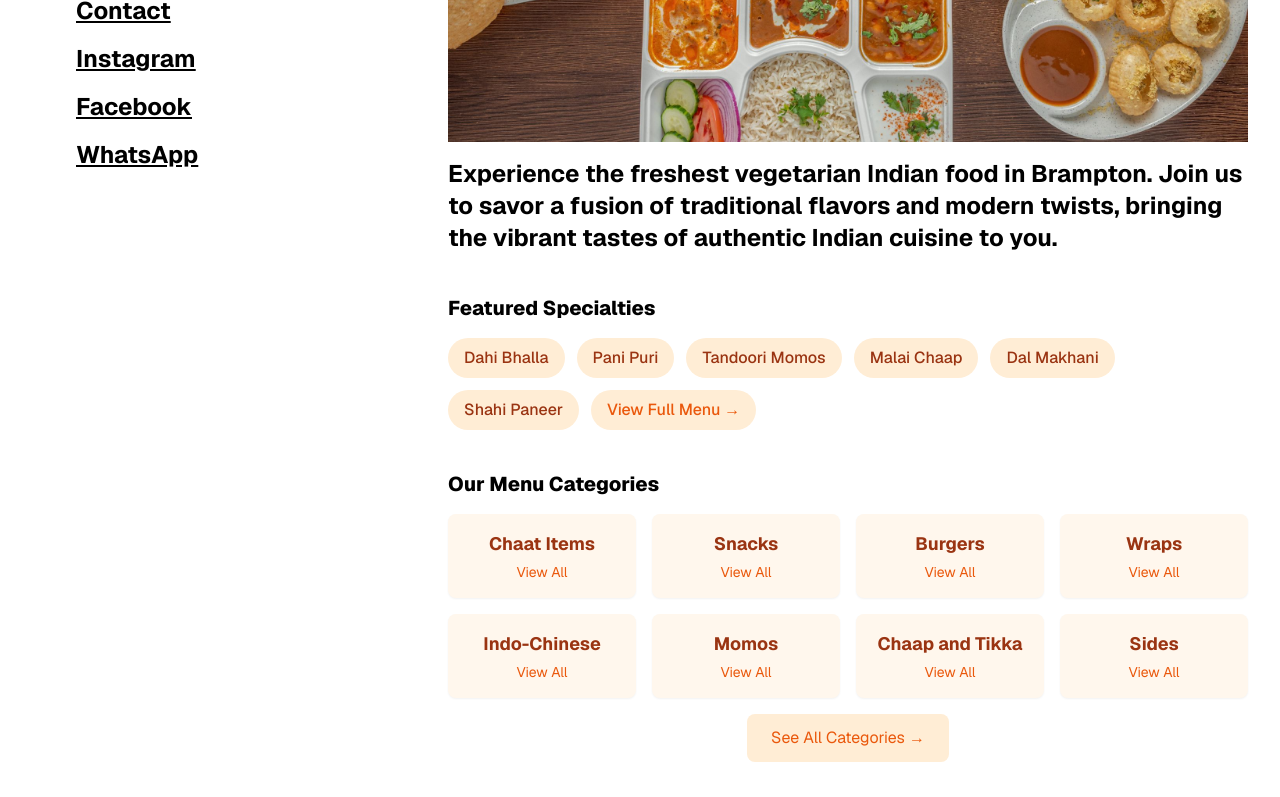
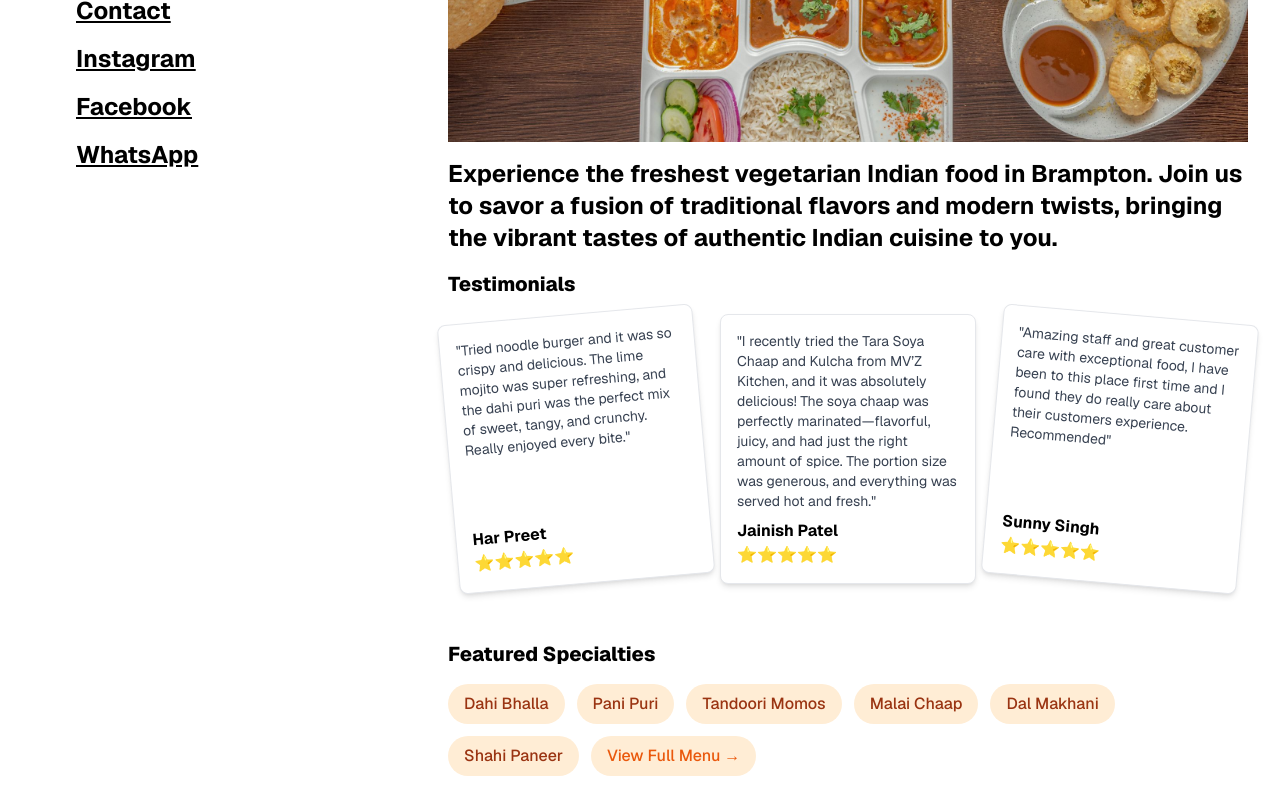
Before and after one commit to Krish120003/mvz-kitchen, a Next.js app: page / in a window 1280 px wide. Shown: the part 546-1343 px from the top of the page. Built offline with nearby package versions, Linux system fonts and the light colour scheme; no server answers.

Commit message:
feat: add testimonials

```diff
--- a/package.json
+++ b/package.json
@@ -4,7 +4,7 @@
   "private": true,
   "type": "module",
   "scripts": {
-    "build": "next build",
+    "build": "next build --turbo",
     "postbuild": "next-sitemap",
     "check": "next lint && tsc --noEmit",
     "dev": "next dev",
@@ -21,7 +21,7 @@
     "clsx": "^2.1.1",
     "geist": "^1.3.0",
     "lucide-react": "^0.469.0",
-    "next": "^15.2.4",
+    "next": "^15.4",
     "next-sitemap": "^4.2.3",
     "posthog-js": "^1.239.0",
     "react": "^18.3.1",
--- a/src/pages/index.tsx
+++ b/src/pages/index.tsx
@@ -4,6 +4,49 @@ import { SEO, RestaurantJSONLD } from "~/components/seo";
 import { MVZFeaturedItems, MVZMenuCategories } from "~/data/menuData";
 import Link from "next/link";
 import { env } from "~/env";
+
+interface Testimonal {
+  name: string;
+  review: string;
+}
+
+interface TestimonialItemProps extends React.HTMLAttributes<HTMLDivElement> {
+  testimonial: Testimonal;
+}
+
+function TestimonialItem({testimonial, className, ...props}: TestimonialItemProps) {
+  return (
+    <div className={`rounded-lg bg-white p-4 shadow-md border  ${className} flex justify-between flex-col`} {...props}>
+      <p className="text-sm text-gray-700">
+        "{testimonial.review}"
+      </p>
+
+      <div><p className="mt-2 font-bold">{testimonial.name}</p>{[...new Array(5)].map(
+        (_, index) => (
+          <span key={index} className="text-yellow-500">
+            ⭐
+          </span>
+        )
+      )}</div>
+    </div>
+  );
+}
+
+
+const testimonials: Testimonal[] = [
+  {
+    name: "Har Preet",
+    review: "Tried noodle burger and it was so crispy and delicious. The lime mojito was super refreshing, and the dahi puri was the perfect mix of sweet, tangy, and crunchy. Really enjoyed every bite.",
+  },
+  {
+    name: "Jainish Patel",
+    review: "I recently tried the Tara Soya Chaap and Kulcha from MV’Z Kitchen, and it was absolutely delicious! The soya chaap was perfectly marinated—flavorful, juicy, and had just the right amount of spice. The portion size was generous, and everything was served hot and fresh.",
+  },
+  {
+    name: "Sunny Singh",
+    review: "Amazing staff and great customer care with exceptional food, I have been to this place first time and I found they do really care about their customers experience. Recommended",
+  },
+];
 
 export default function Home() {
   return (
@@ -52,6 +95,23 @@ export default function Home() {
           savor a fusion of traditional flavors and modern twists, bringing the
           vibrant tastes of authentic Indian cuisine to you.
         </p>
+
+        <div className="pt-4">
+          <h2 className="mb-4 text-xl font-extrabold ">Testimonials</h2>
+          <div className="grid md:grid-cols-3 grid-cols-1 gap-4">
+            {testimonials.map((testimonial, index) => (
+              <TestimonialItem
+                key={index}
+                testimonial={testimonial}
+                className="mb-4"
+                style={{
+                  transform: `rotate(${((index * 5) % 11) - 5}deg)`,
+                }}
+              />
+            ))}
+          </div>
+        </div>
+
 
         {/* Featured Items Section */}
         <div className="my-10">
```
Also changed, not shown: .eslintrc.cjs, 1 other file (tests, documents, lock files or other folders).
